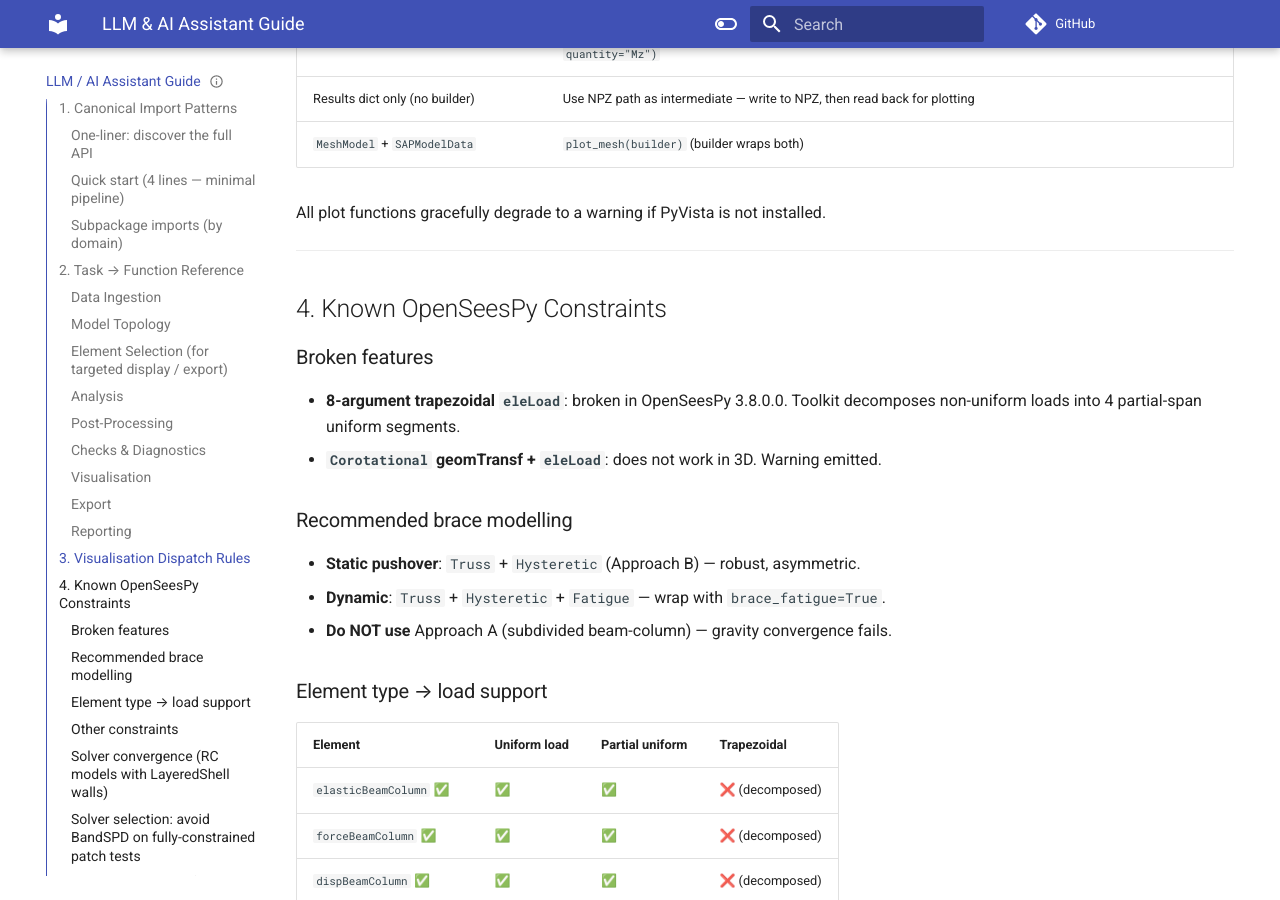
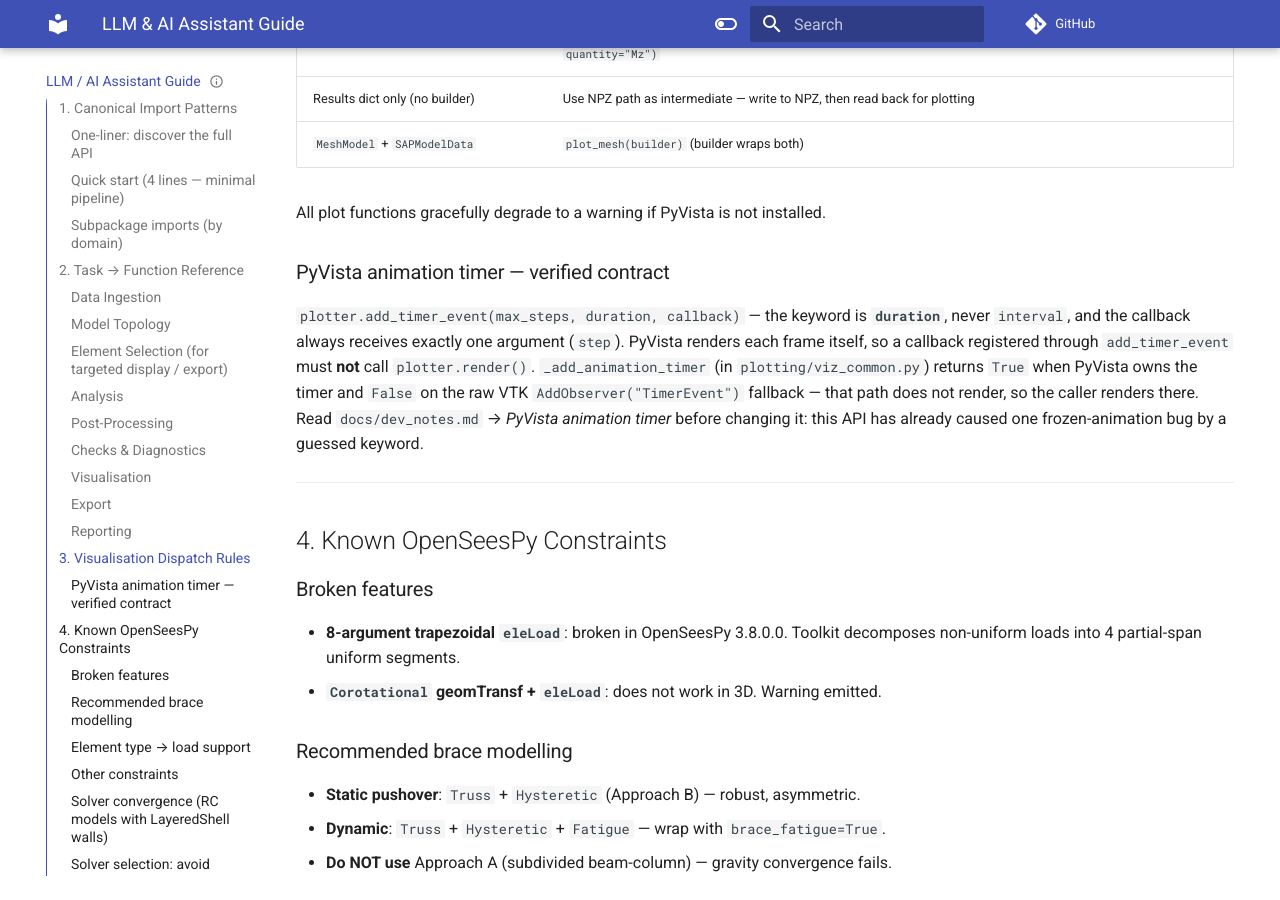
Before and after one commit to boustrephon/fea_toolkit, an MkDocs documentation site: the page built from docs/llm_guide.md, in a window 1280 px wide and 900 px high, scrolled down 4165 px. Built offline with MkDocs 1.6.1 and Material for MkDocs 9.7.7, drawn with Linux system fonts in a browser that asks for light colours; comment, search, counter and statistics services are not loaded; some of the changed text lies outside the part shown.

Commit message:
docs: put the PyVista timer contract where contributors and agents actually look
The previous commit recorded the verified contract in docs/dev_notes.md and fixed the code, but an audit showed that is not where the next person looks: .clinerules -- the file agents are told to read first -- said nothing about it, and docs/llm_guide.md had no PyVista counterpart to its 'Known OpenSeesPy Constraints / Broken features' section. Worse, .clinerules section 11 tells future agents not to re-audit known-benign items, so a well-meaning reader could have concluded the timer machinery was just noise.

.clinerules: new anti-pattern 13 ('do not guess a third-party keyword name to satisfy a TypeError') and a new section 12, 'Third-Party API Assumptions (verify -- do not guess)', whose 12.1 pins the add_timer_event contract with the evidence chain and the consequence that a PyVista-registered callback must not render.

docs/llm_guide.md: the same contract summary under Visualisation Dispatch Rules, plus a Quick Debugging entry mapping the symptom ('animation runs but the window only redraws on click') to the cause and the fix.

tests: two new tests assert the contract against the installed PyVista instead of a fake -- test_real_pyvista_signature_uses_duration checks inspect.signature(pv.Plotter.add_timer_event) is exactly (self, max_steps, duration, callback), and test_real_pyvista_timer_renders_and_passes_step reads pv.Timer.execute source to confirm it passes a single step and calls Render(). An upstream rename or a dropped Render() now fails loudly rather than silently degrading onto the non-rendering VTK path.

Validation: 1508 passed, 1 skipped, 4 xfailed; ruff clean; mkdocs build --strict exit 0 (45.91s).

````diff
--- a/docs/llm_guide.md
+++ b/docs/llm_guide.md
@@ -197,6 +197,18 @@
 | `MeshModel` + `SAPModelData` | `plot_mesh(builder)` (builder wraps both) |
 
 All plot functions gracefully degrade to a warning if PyVista is not installed.
+
+### PyVista animation timer — verified contract
+
+`plotter.add_timer_event(max_steps, duration, callback)` — the keyword is
+**`duration`**, never `interval`, and the callback always receives exactly one
+argument (`step`).  PyVista renders each frame itself, so a callback registered
+through `add_timer_event` must **not** call `plotter.render()`.
+`_add_animation_timer` (in `plotting/viz_common.py`) returns `True` when PyVista
+owns the timer and `False` on the raw VTK `AddObserver("TimerEvent")` fallback —
+that path does not render, so the caller renders there.  Read
+`docs/dev_notes.md` → *PyVista animation timer* before changing it: this API has
+already caused one frozen-animation bug by a guessed keyword.
 
 ---
 
@@ -403,6 +415,15 @@
 pip install pyvista matplotlib
 ```
 
+### Animation runs but the window only redraws on click
+
+The timer fell back to the raw VTK observer, which never repaints.  Check
+`_add_animation_timer` in `plotting/viz_common.py`: the PyVista call must pass
+`duration=`, not `interval=` — no PyVista release has ever accepted `interval`.
+A `True` return means PyVista's timer took it (and renders each frame); `False`
+means the caller must call `plotter.render()` itself.  See
+`docs/dev_notes.md` → *PyVista animation timer*.
+
 ### Wrong interpreter / environment (LLM tool shells)
 
 Tool shells do **not** inherit an activated venv — ``python3`` may resolve to a
````
Also changed, not shown: docs/_pending_work.md (+13 -1 lines), 2 other files.
